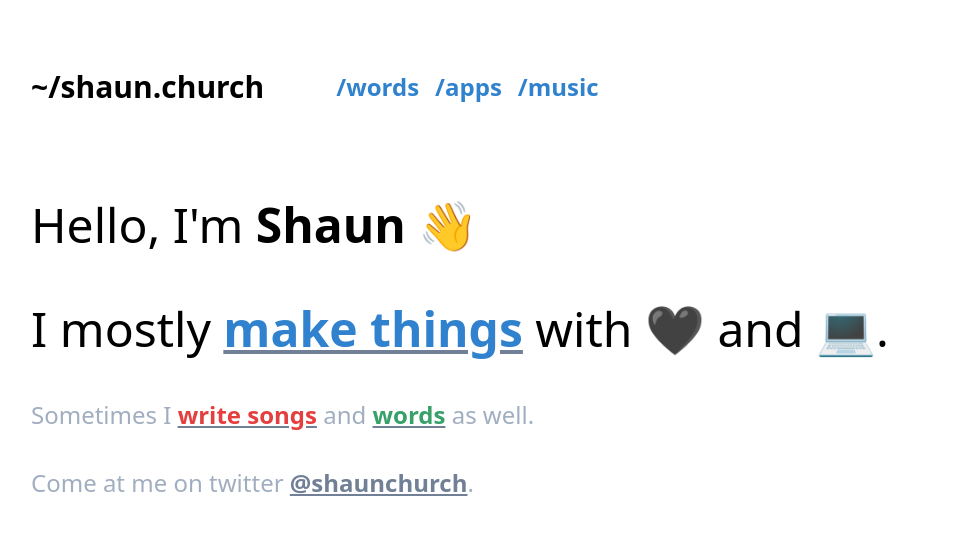
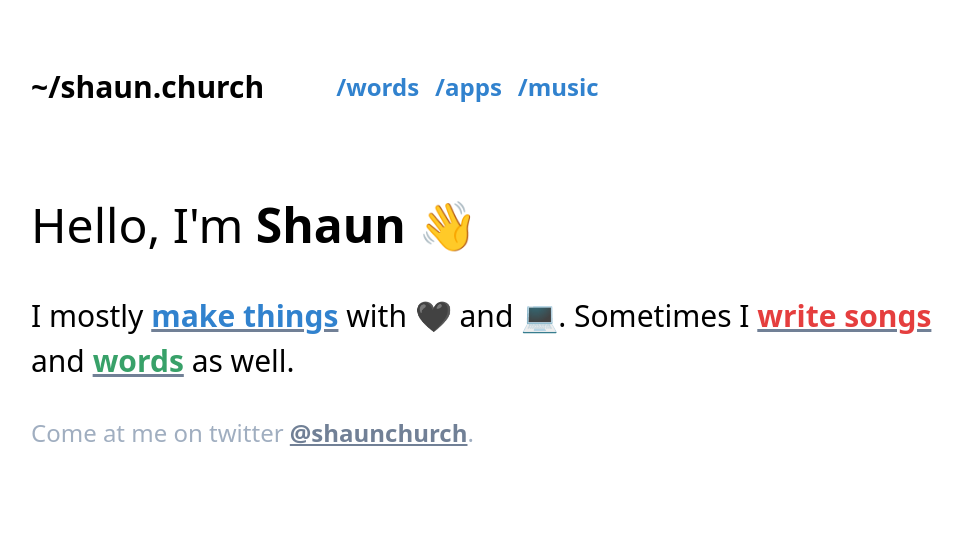
Before and after one commit to NorfolkDev/norfolkdevelopers-website, a Next.js app: page / in a window 1280 px wide. Shown: the top 534 px of the page, without its empty margins (129-1092 px from the left). Built offline with nearby package versions, Linux system fonts and the light colour scheme.

Commit message:
Adjust index design

```diff
--- a/src/pages/index.tsx
+++ b/src/pages/index.tsx
@@ -5,20 +5,17 @@ export default function IndexRoute() {
   return (
     <Layout>
       <main className="inset typography mt-20 text-5xl">
-        <p>
+        <p className="text-5xl">
           Hello, I'm <span className="font-bold">Shaun</span> 👋
         </p>
-        <p>
+        <p className="text-3xl">
           I mostly{" "}
           <Link href="/apps">
             <a>
               <span className="text-blue-600">make things</span>
             </a>
           </Link>{" "}
-          with 🖤 and 💻.
-        </p>
-        <p className="text-2xl text-gray-500">
-          Sometimes I{" "}
+          with 🖤 and 💻. Sometimes I{" "}
           <Link href="/music">
             <a>
               <span className="text-red-600">write songs</span>
@@ -32,6 +29,7 @@ export default function IndexRoute() {
           </Link>{" "}
           as well.
         </p>
+        <p className="text-2xl text-gray-500"></p>
         <p className="text-2xl text-gray-500">
           Come at me on twitter{" "}
           <a href="https://twitter.com/shaunchurch">@shaunchurch</a>.
```
